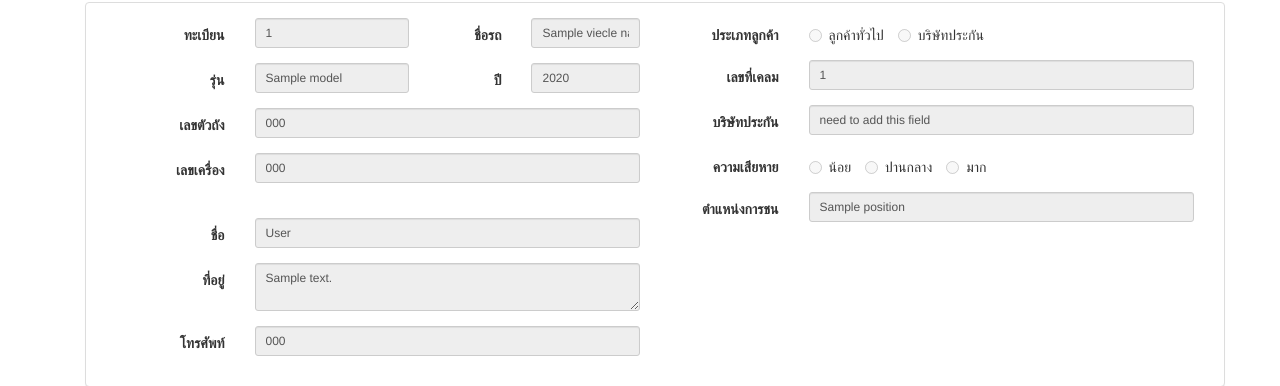
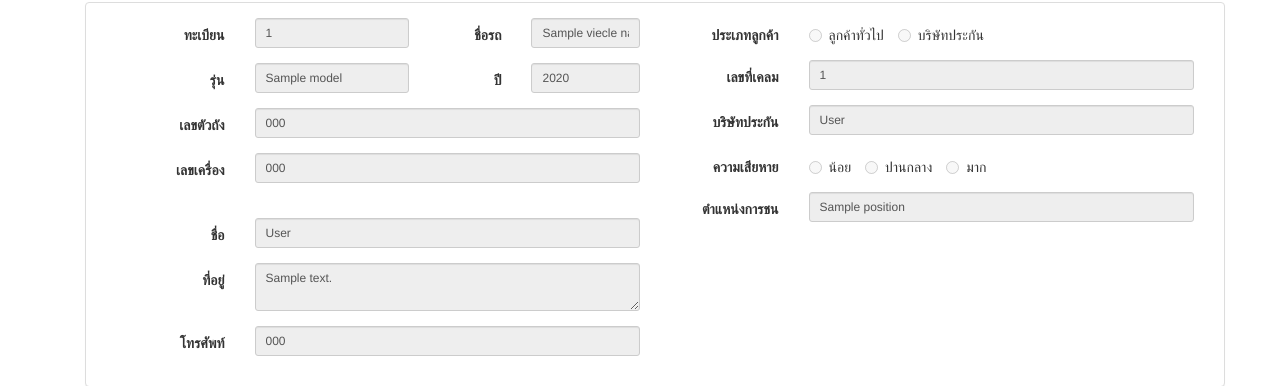
Before and after one commit to Chirawat/garage-2-0, a Yii app: template views/Quotation/edit.php in a window 1280 px wide. Shown: the part 118-504 px from the top of the page. Run offline with PHP 8.4 and a stand-in for Yii, Linux system fonts and the light colour scheme; the template is opened without the code that fills it: most values are stand-ins (such as "Sample title", 1, 10 or a date in 2020); data that the repository does not hold is empty; some libraries are stand-ins or nearby versions.

Commit message:
implement value for customer field

```diff
--- a/views/Quotation/edit.php
+++ b/views/Quotation/edit.php
@@ -88,8 +88,7 @@ use yii\web\View;
                     <div class="form-group">
                         <label class="col-sm-3 control-label" for="phone">บริษัทประกัน</label>
                         <div class="col-sm-9">
-                            <input type="text" disabled class="form-control input-sm" value="need to add this field"/>
-<!--                                <input type="text" value=""/>-->
+                            <input type="text" disabled class="form-control input-sm" value="<?=$quotation->customer['fullname']?>"/>
                         </div>
                     </div>
                     <div class="form-group">
```
